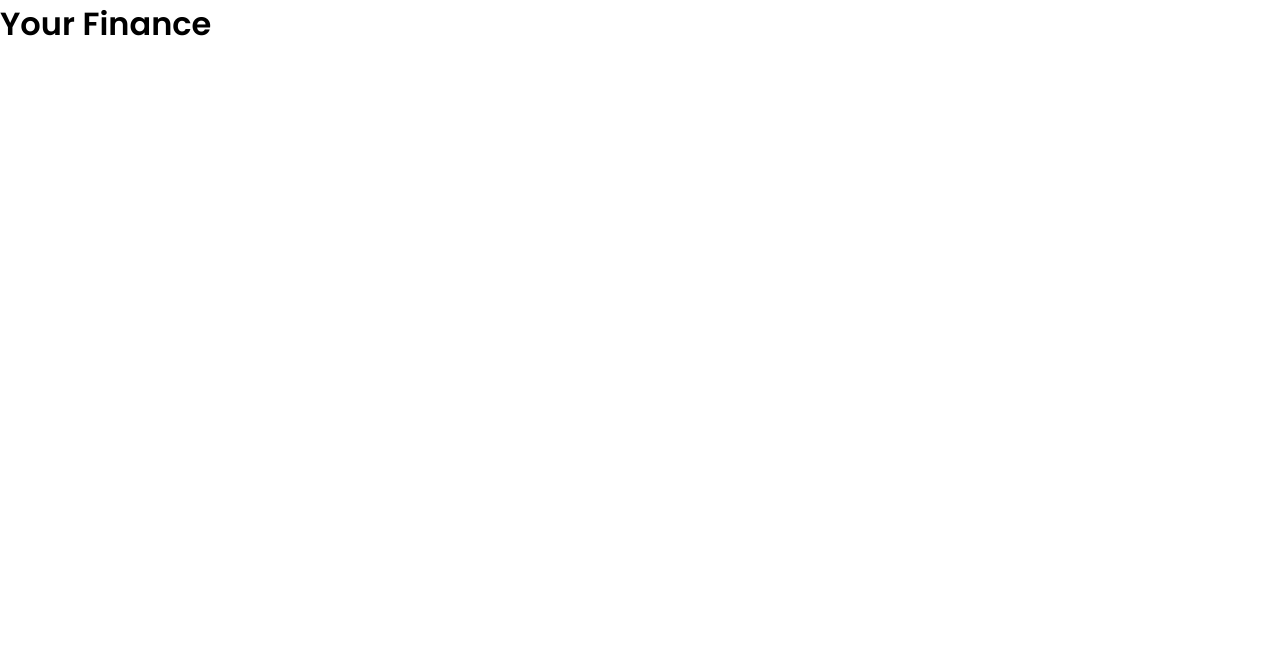
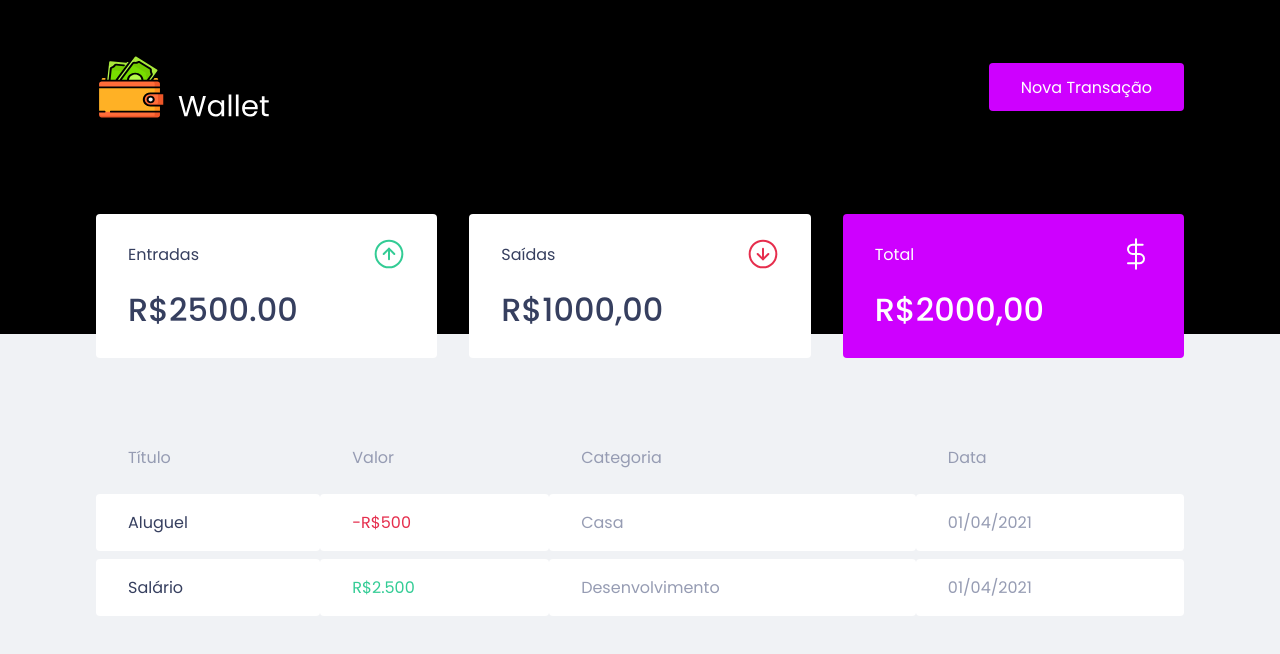
Before and after one commit to henriquedantass/finances-react, a React (Create React App) app: page / in a window 1280 px wide. Shown: the top 654 px of the page. Built offline with nearby package versions, Linux system fonts and the light colour scheme.

Commit message:
criação dos 3 primeiros componentes

```diff
--- a/public/index.html
+++ b/public/index.html
@@ -6,7 +6,7 @@
   <meta charset="utf-8" />
   <meta name="viewport" content="width=device-width, initial-scale=1" />
   <link rel="shortcut icon" href="favicon.png" type="image/x-icon">
-  <link href="https://fonts.googleapis.com/css2?family=Poppins:wght@400;600&display=swap" rel="stylesheet">
+  <link href="https://fonts.googleapis.com/css2?family=Poppins:wght@400;500;600&display=swap" rel="stylesheet">
   <title>Finances</title>
 </head>
 
--- a/src/App.tsx
+++ b/src/App.tsx
@@ -1,10 +1,15 @@
+import { Dashboard } from "./Components/Dashboard";
+import { Header } from "./Components/Header";
 import { GlobalStyle } from "./styles/global";
 
 export function App() {
   return (
-    <div className="App">
-      <h1>Your Finance</h1>
+
+    <>
+      <Header />
+      <Dashboard />
       <GlobalStyle />
-    </div>
+    </>
+
   );
 }
--- /dev/null
+++ b/src/Components/Dashboard/index.tsx
@@ -0,0 +1,17 @@
+import { Summary } from "../Summary"
+import { TransactionsTable } from "../TransactionsTable"
+import { Container } from "./styles"
+
+
+export function Dashboard() {
+
+    return (
+        <Container>
+            <Summary />
+            <TransactionsTable></TransactionsTable>
+        </Container>
+    )
+
+
+
+}
--- /dev/null
+++ b/src/Components/Dashboard/styles.ts
@@ -0,0 +1,10 @@
+import styled from 'styled-components';
+
+export const Container = styled.main`
+
+    max-width:1120px;
+    margin: 0 auto;
+    padding: 2.5rem 1rem;
+
+
+`;
--- /dev/null
+++ b/src/Components/Header/index.tsx
@@ -0,0 +1,16 @@
+import logoImg from '../../assets/logo.svg'
+import { Container, Content } from './styles'
+
+export function Header() {
+    return (
+        <Container>
+            <Content>
+                <img src={logoImg} alt="finances" />
+                <button type="button">
+                    Nova Transação
+                </button>
+            </Content>
+
+        </Container>
+    )
+}
--- /dev/null
+++ b/src/Components/Header/styles.ts
@@ -0,0 +1,32 @@
+import styled from 'styled-components';
+
+export const Container = styled.header`
+    background: var(--black);
+`;
+
+export const Content = styled.div`
+    max-width:1120px;
+    margin:0 auto;
+    padding: 2rem 1rem 12rem;
+    display:flex;
+    align-items:center;
+    justify-content:space-between;
+
+
+    button {
+        font-size:1rem;
+        color:#fff;
+        background:var(--light-purple);
+        border:0;
+        border-radius:0.25rem;
+        padding: 0 2rem;
+        height:3rem;
+        transition: filter 0.2s;
+
+        &:hover {
+            filter:brightness(0.9);
+        }
+
+    }
+
+`;
--- /dev/null
+++ b/src/Components/Summary/index.tsx
@@ -0,0 +1,32 @@
+import { Container } from "./styles";
+import incomeImg from '../../assets/income.svg';
+import outcomeImg from '../../assets/outcome.svg';
+import totalImg from '../../assets/total.svg';
+
+export function Summary() {
+    return (
+        <Container>
+            <div>
+                <header>
+                    <p>Entradas</p>
+                    <img src={incomeImg} alt="" />
+                </header>
+                <strong>R$2500.00</strong>
+            </div>
+            <div>
+                <header>
+                    <p>Saídas</p>
+                    <img src={outcomeImg} alt="" />
+                </header>
+                <strong>R$1000,00</strong>
+            </div>
+            <div className="total-background">
+                <header>
+                    <p>Total</p>
+                    <img src={totalImg} alt="" />
+                </header>
+                <strong>R$2000,00</strong>
+            </div>
+        </Container>
+    )
+}
--- /dev/null
+++ b/src/Components/Summary/styles.ts
@@ -0,0 +1,37 @@
+import styled from 'styled-components';
+
+export const Container = styled.div`
+    display:grid;
+    grid-template-columns: 1fr 1fr 1fr;
+    gap: 2rem;
+    margin-top: -10rem;
+
+    div {
+        background: var(--shape);
+        padding:1.5rem 2rem;
+        border-radius: 0.25rem;
+        color: var(--text-title);
+
+        header {
+            display:flex;
+            align-items:center;
+            justify-content:space-between;
+        }
+
+        strong {
+            display:block;
+            margin-top: 1rem;
+            font-size: 2rem;
+            font-weight:500;
+            line-height: 3rem;
+
+        }
+
+        &.total-background {
+            background: var(--light-purple);
+            color: #fff;
+        }
+
+    }
+
+`;
--- /dev/null
+++ b/src/Components/TransactionsTable/index.tsx
@@ -0,0 +1,35 @@
+import { Container } from './styles';
+
+
+export function TransactionsTable() {
+    return (
+
+        <Container>
+            <table>
+                <thead>
+                    <tr>
+                        <th>Título</th>
+                        <th>Valor</th>
+                        <th>Categoria</th>
+                        <th>Data</th>
+                    </tr>
+                </thead>
+                <tbody>
+                    <tr>
+                        <td>Aluguel</td>
+                        <td className="withdraw">-R$500</td>
+                        <td>Casa</td>
+                        <td>01/04/2021</td>
+                    </tr>
+                    <tr>
+                        <td>Salário</td>
+                        <td className="deposit">R$2.500</td>
+                        <td>Desenvolvimento</td>
+                        <td>01/04/2021</td>
+                    </tr>
+                </tbody>
+            </table>
+        </Container>
+
+    )
+}
--- /dev/null
+++ b/src/Components/TransactionsTable/styles.ts
@@ -0,0 +1,39 @@
+import styled from 'styled-components';
+
+
+export const Container = styled.div`
+    margin-top: 4rem;
+
+    table {
+        width:100%;
+        border-spacing: 0 0.5rem;
+
+        th {
+            color: var(--text-body);
+            font-weight:400;
+            padding: 1rem 2rem;
+            text-align: left;
+            line-height: 1.5rem;
+        }
+        td {
+            padding: 1rem 2rem;
+            border: 0;
+            background: var(--shape);
+            color: var(--text-body);
+            border-radius: 0.25rem;
+
+            &:first-child {
+                color: var(--text-title);
+            }
+
+            &.deposit {
+                color: var(--green);
+            }
+
+            &.withdraw {
+                color: var(--red);
+            }
+        }
+    }
+
+`;
--- a/src/styles/global.ts
+++ b/src/styles/global.ts
@@ -3,10 +3,11 @@
 export const GlobalStyle = createGlobalStyle`
     :root {
         --shape: #FFFFFF;
+        --green: #33CC95;
         --background: #f0f2f5;
         --red: #E52E4D;
-        --purple: #3C096C;
-        --light-purple: #7B2CBF;
+        --black:black;
+        --light-purple: #ce00ff;
         --text-title: #363F5F;
         --text-body: #969CB3;
     }
@@ -31,7 +32,7 @@
     }
 
     body {
-        background: var(----background);
+        background: var(--background);
         -webkit-font-smoothing: antialiased;
     }
 
```
Also changed, not shown: src/assets/logo.svg.
